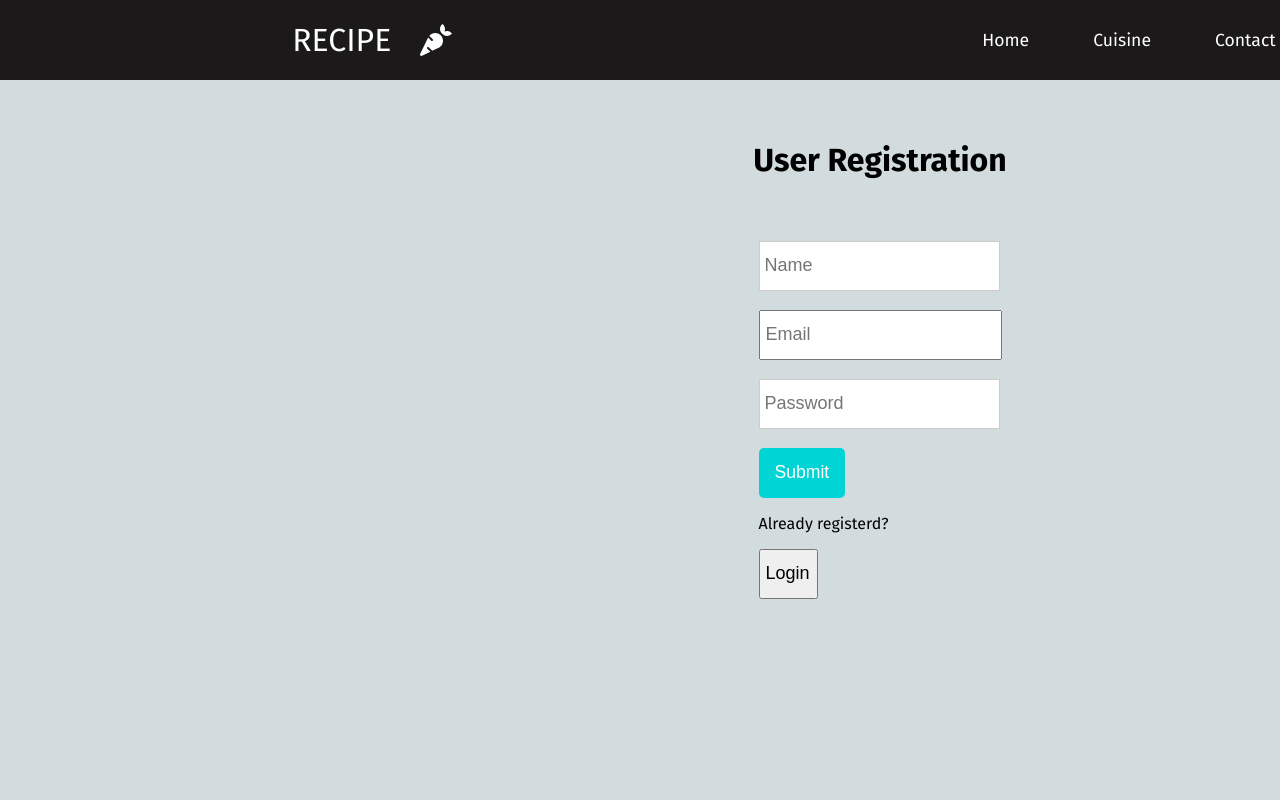
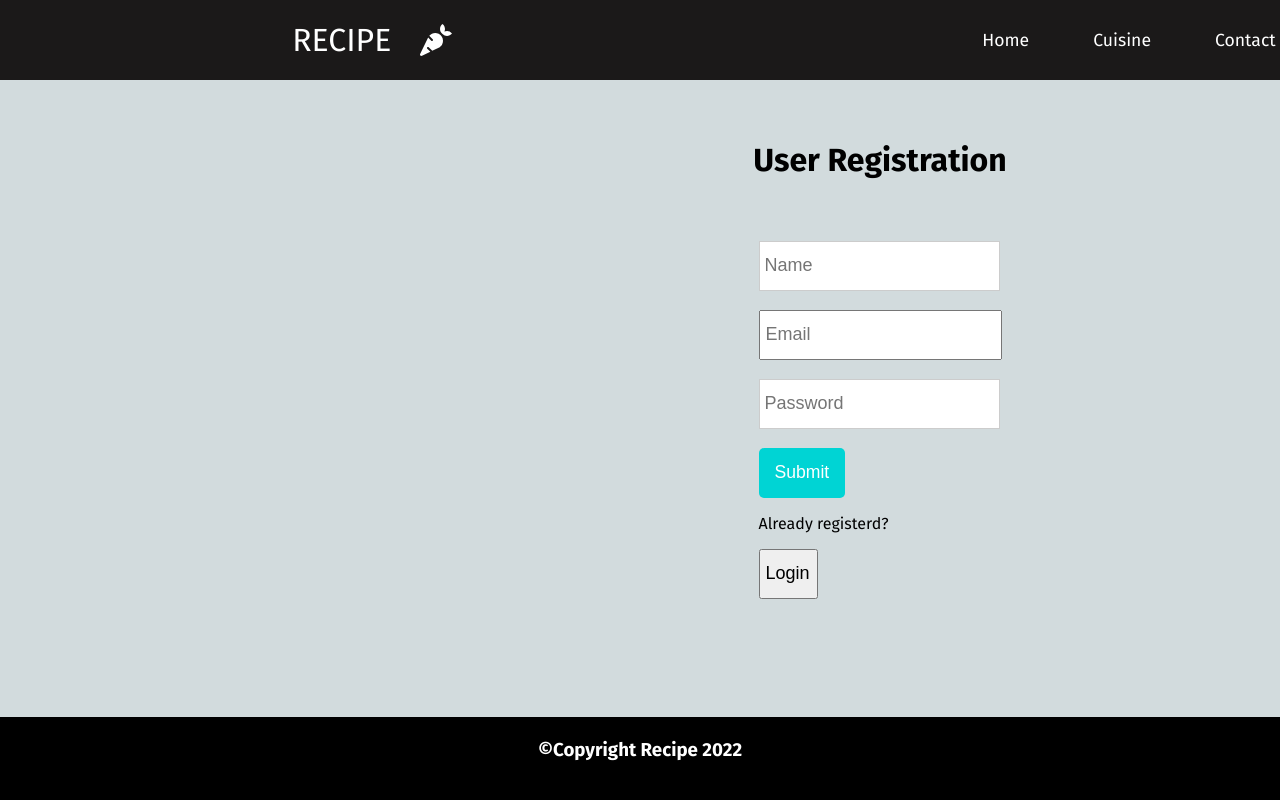
Before and after one commit to ShravyaRNadig/recipe, a React (Create React App) app: page / in a window 1280 px wide. Shown: the top 800 px of the page. Built offline with nearby package versions, Linux system fonts and the light colour scheme.

Commit message:
footer compo added

```diff
--- a/src/App.js
+++ b/src/App.js
@@ -5,11 +5,12 @@ import Home from "./pages/Home.js";
 import Cuisine from "./pages/Cuisine.js";
 import ContactUs from "./pages/ContactUs";
 import Auth from './pages/Auth';
-
+import Footer from "./components/Footer";
 
 function App() {
   return (
 
+    <>
       <BrowserRouter>
         <Navbar />
         <Routes>
@@ -19,7 +20,8 @@ function App() {
           <Route path="/contactus" element={<ContactUs />}></Route>
         </Routes>
       </BrowserRouter>
-
+      <Footer />
+    </>
   );
 }
 
```
Lines whose indentation alone changed are shown as unchanged.
